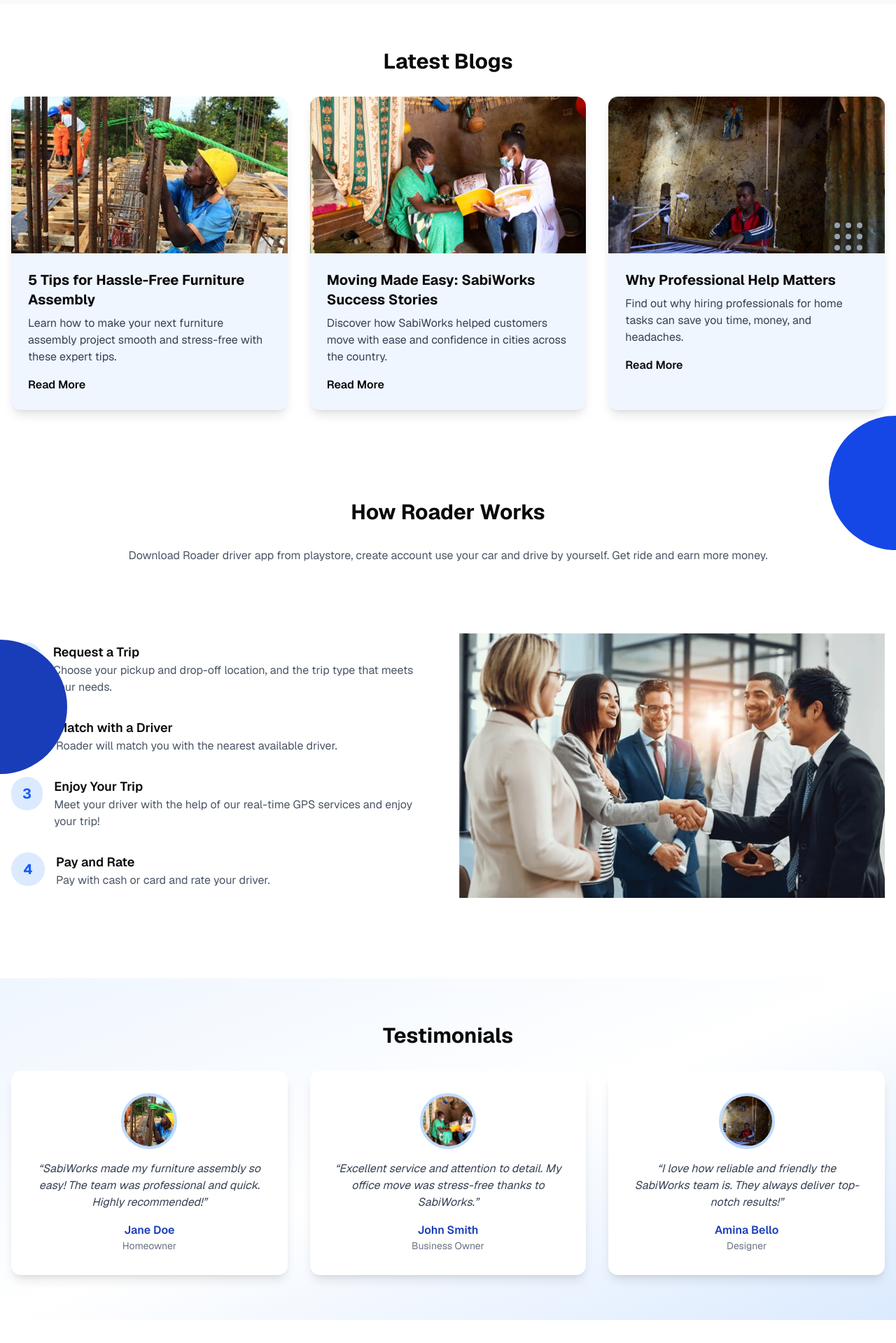
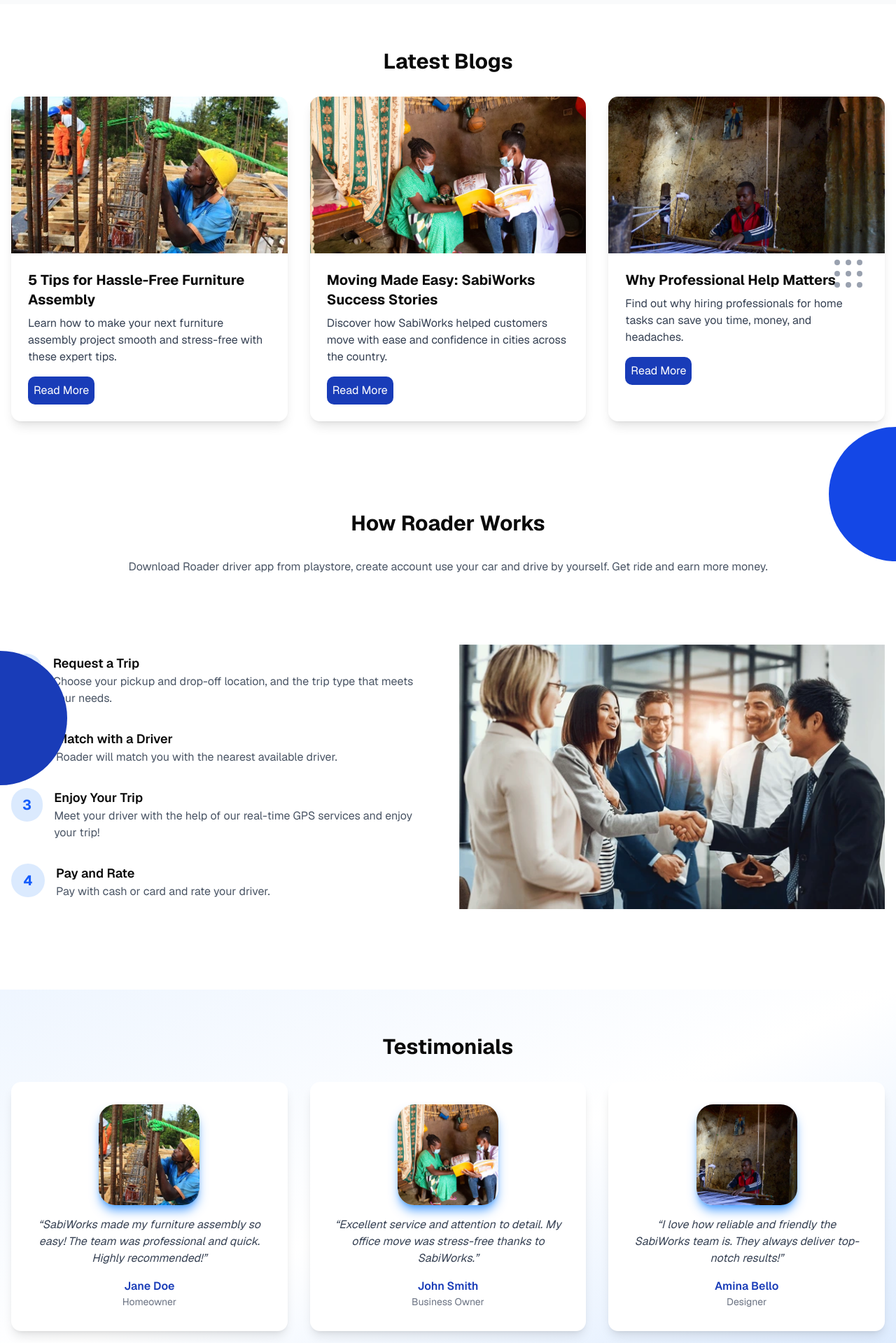
Before and after one commit to SabiWorks/sabi_works_website, a Next.js app: page / in a window 1280 px wide. Shown: the part 2700-4619 px from the top of the page at 70% size. Built offline with nearby package versions, Linux system fonts and the light colour scheme.

Commit message:
feat: some fix in the ui and design

```diff
--- a/components/sections/BlogsSection.tsx
+++ b/components/sections/BlogsSection.tsx
@@ -33,25 +33,25 @@ export function BlogsSection() {
           {blogs.map((blog) => (
             <div
               key={blog.title}
-              className="bg-blue-50 rounded-xl shadow-lg overflow-hidden hover:scale-105 transition-transform duration-300"
+              className="bg-blue- rounded-xl shadow-lg overflow-hidden"
             >
-              <div className="relative w-full h-56">
+              <div className="relative w-full h-56 overflow-hidden">
                 <Image
                   src={blog.image}
                   alt={blog.title}
                   fill
-                  className="object-cover"
+                  className="object-cover overflow-hidden hover:scale-105 transition-transform duration-300"
                 />
               </div>
               <div className="p-6">
                 <h3 className="text-xl font-bold mb-2">{blog.title}</h3>
                 <p className="text-gray-700 mb-4">{blog.excerpt}</p>
-                <a
-                  href={blog.link}
-                  className="inline-block font-semibold hover:underline"
+                <button
+                  //   href={blog.link}
+                  className="inline-block hover:underline bg-blue-800 p-2 rounded-lg text-white"
                 >
                   Read More
-                </a>
+                </button>
               </div>
             </div>
           ))}
--- a/components/sections/TestimonialsSection.tsx
+++ b/components/sections/TestimonialsSection.tsx
@@ -35,12 +35,12 @@ export function TestimonialsSection() {
               key={t.name}
               className="bg-white rounded-xl shadow-lg p-8 flex flex-col items-center text-center hover:scale-105 transition-transform duration-300"
             >
-              <div className="w-20 h-20 mb-4 relative">
+              <div className="w-36 h-36 mb-4 relative">
                 <Image
                   src={t.image}
                   alt={t.name}
                   fill
-                  className="object-cover rounded-full border-4 border-blue-200"
+                  className="object-cover rounded-3xl border-blue-200 shadow-blue-400 shadow-lg"
                 />
               </div>
               <blockquote className="italic text-gray-700 mb-4">
```
